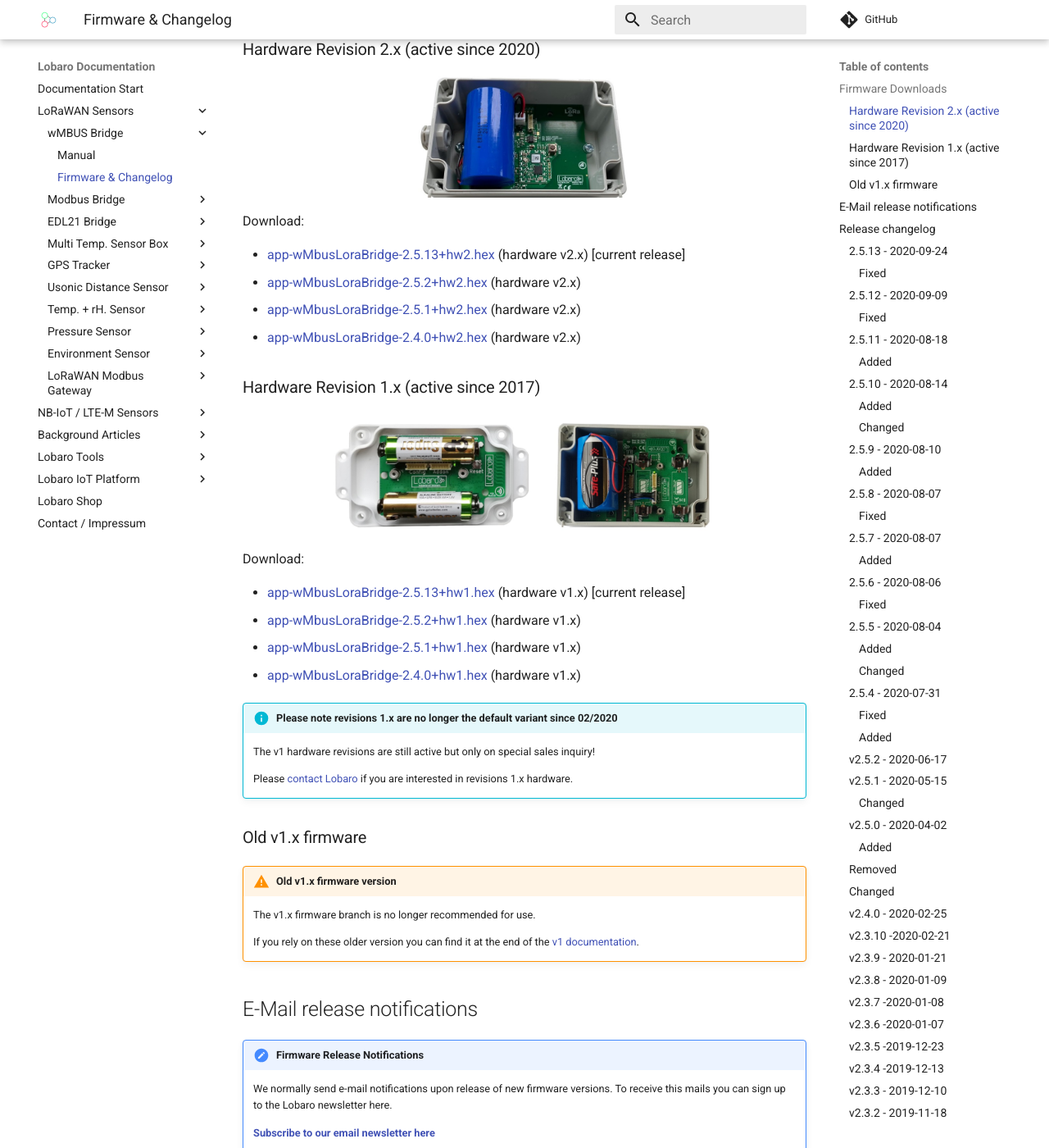
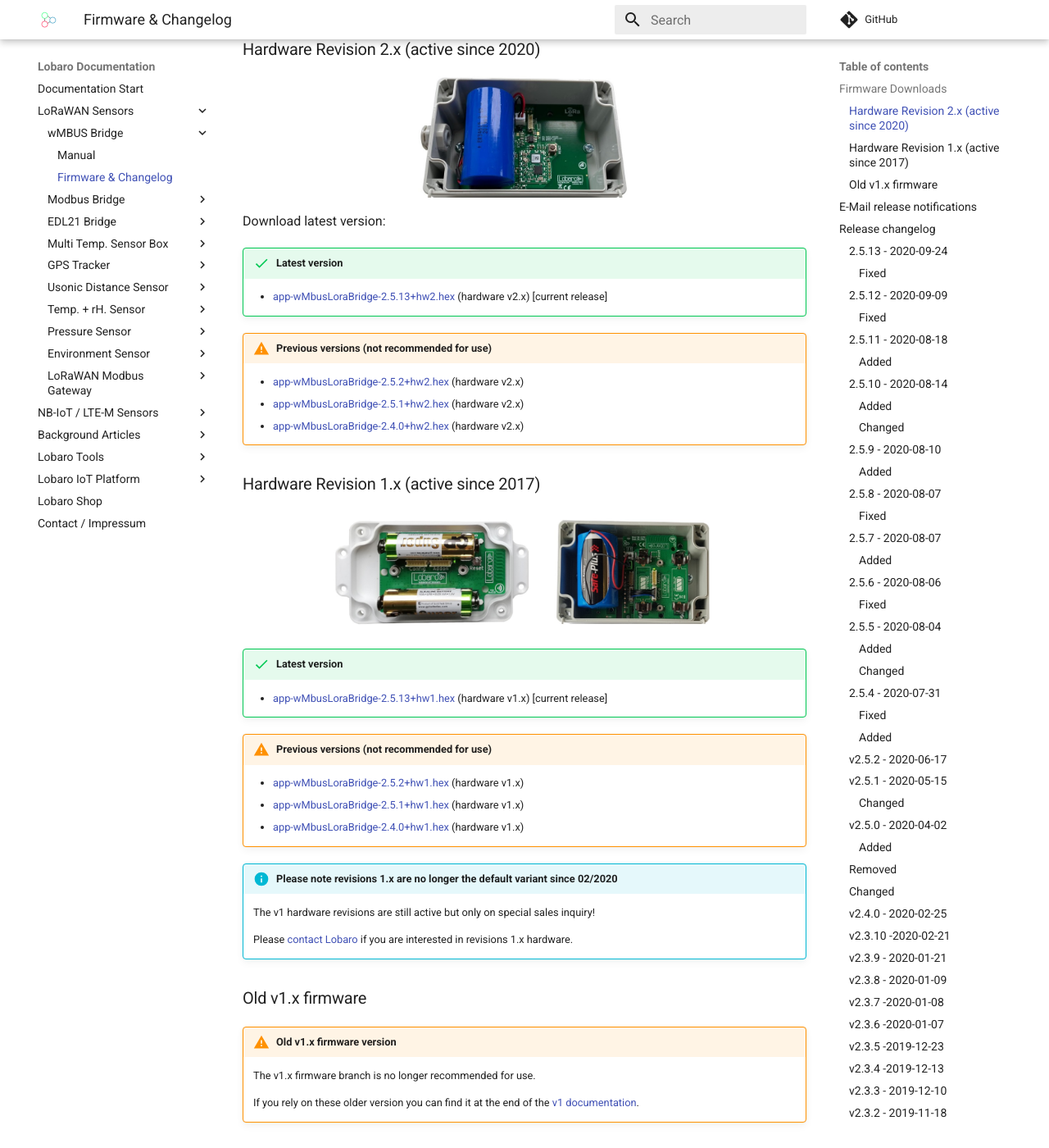
Before and after one commit to Lobaro/docs, an MkDocs documentation site: the page built from docs/lorawan-sensors/wmbus-lorawan/firmware.md, in a window 1280 px wide and 1400 px high, scrolled down 653 px. Shown: the whole window at 82% size. Built offline with MkDocs 1.6.1 and Material for MkDocs 9.7.7, drawn with Linux system fonts in a browser that asks for light colours; a script that is not in the unit is left out; comment, search, counter and statistics services are not loaded.

Commit message:
format wmbus bridge downloads

```diff
--- a/docs/lorawan-sensors/wmbus-lorawan/firmware.md
+++ b/docs/lorawan-sensors/wmbus-lorawan/firmware.md
@@ -23,24 +23,27 @@
 
 ![wMBUS LoRaWAN bride HW Rev2](files/Lobaro-wMBus-LoRaWAN-v2-Housing-open.jpg){: style="height:150px;display: block; margin: 0 auto;"}
 
-Download:
+Download latest version:
 
-* [app-wMbusLoraBridge-2.5.13+hw2.hex](firmware/app-wMbusLoraBridge-2.5.13+hw2.hex) (hardware v2.x) [current release]
-* [app-wMbusLoraBridge-2.5.2+hw2.hex](firmware/app-wMbusLoraBridge-2.5.2+hw2.hex) (hardware v2.x)
-* [app-wMbusLoraBridge-2.5.1+hw2.hex](firmware/app-wMbusLoraBridge-2.5.1+hw2.hex) (hardware v2.x)
-* [app-wMbusLoraBridge-2.4.0+hw2.hex](firmware/app-wMbusLoraBridge-2.4.0+hw2.hex) (hardware v2.x)
+!!! success "Latest version"
+    * [app-wMbusLoraBridge-2.5.13+hw2.hex](firmware/app-wMbusLoraBridge-2.5.13+hw2.hex) (hardware v2.x) [current release]
 
+!!! warning "Previous versions (not recommended for use)"
+    * [app-wMbusLoraBridge-2.5.2+hw2.hex](firmware/app-wMbusLoraBridge-2.5.2+hw2.hex) (hardware v2.x)
+    * [app-wMbusLoraBridge-2.5.1+hw2.hex](firmware/app-wMbusLoraBridge-2.5.1+hw2.hex) (hardware v2.x)
+    * [app-wMbusLoraBridge-2.4.0+hw2.hex](firmware/app-wMbusLoraBridge-2.4.0+hw2.hex) (hardware v2.x)
 
 ### Hardware Revision 1.x (active since 2017)
 
 ![wMBUS LoRaWAN bride HW Rev1](files/Lobaro-wMBus-LoRaWAN-v1-Housings-open.jpg){: style="height:150px; display: block; margin: 0 auto;"}
 
-Download:
+!!! success "Latest version"
+    * [app-wMbusLoraBridge-2.5.13+hw1.hex](firmware/app-wMbusLoraBridge-2.5.13+hw1.hex) (hardware v1.x) [current release]
 
-* [app-wMbusLoraBridge-2.5.13+hw1.hex](firmware/app-wMbusLoraBridge-2.5.13+hw1.hex) (hardware v1.x) [current release]
-* [app-wMbusLoraBridge-2.5.2+hw1.hex](firmware/app-wMbusLoraBridge-2.5.2+hw1.hex) (hardware v1.x)
-* [app-wMbusLoraBridge-2.5.1+hw1.hex](firmware/app-wMbusLoraBridge-2.5.1+hw1.hex) (hardware v1.x)
-* [app-wMbusLoraBridge-2.4.0+hw1.hex](firmware/app-wMbusLoraBridge-2.4.0+hw1.hex) (hardware v1.x)
+!!! warning "Previous versions (not recommended for use)"
+    * [app-wMbusLoraBridge-2.5.2+hw1.hex](firmware/app-wMbusLoraBridge-2.5.2+hw1.hex) (hardware v1.x)
+    * [app-wMbusLoraBridge-2.5.1+hw1.hex](firmware/app-wMbusLoraBridge-2.5.1+hw1.hex) (hardware v1.x)
+    * [app-wMbusLoraBridge-2.4.0+hw1.hex](firmware/app-wMbusLoraBridge-2.4.0+hw1.hex) (hardware v1.x)
 
 !!! info "Please note revisions 1.x are no longer the default variant since 02/2020"
     The v1 hardware revisions are still active but only on special sales inquiry!
```
